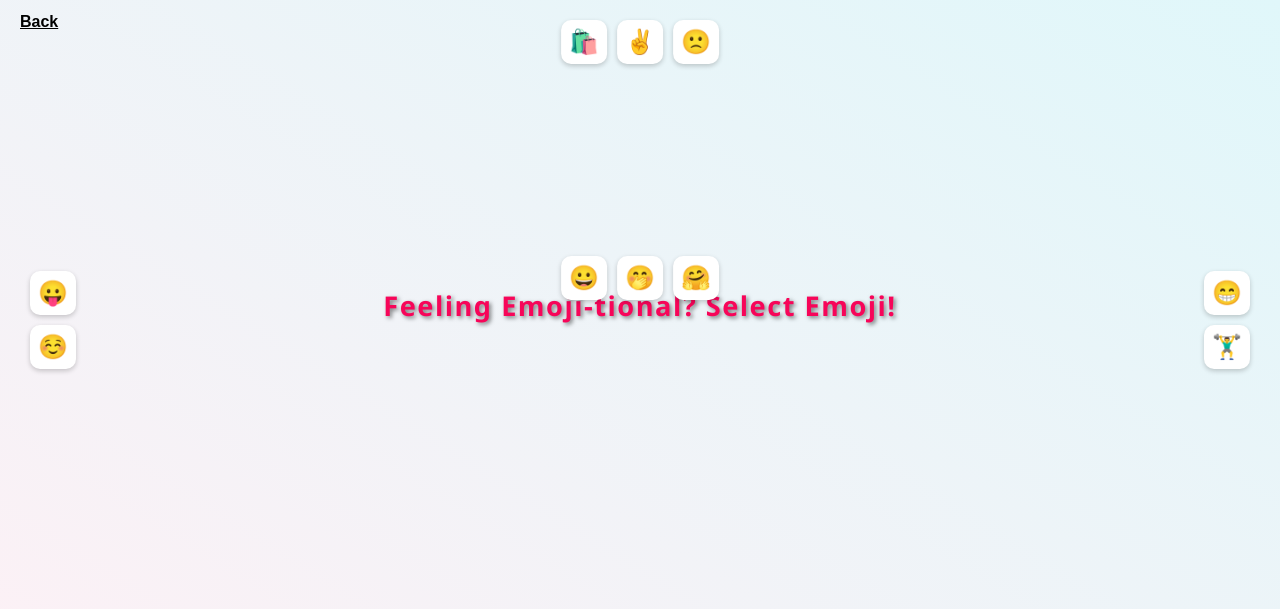
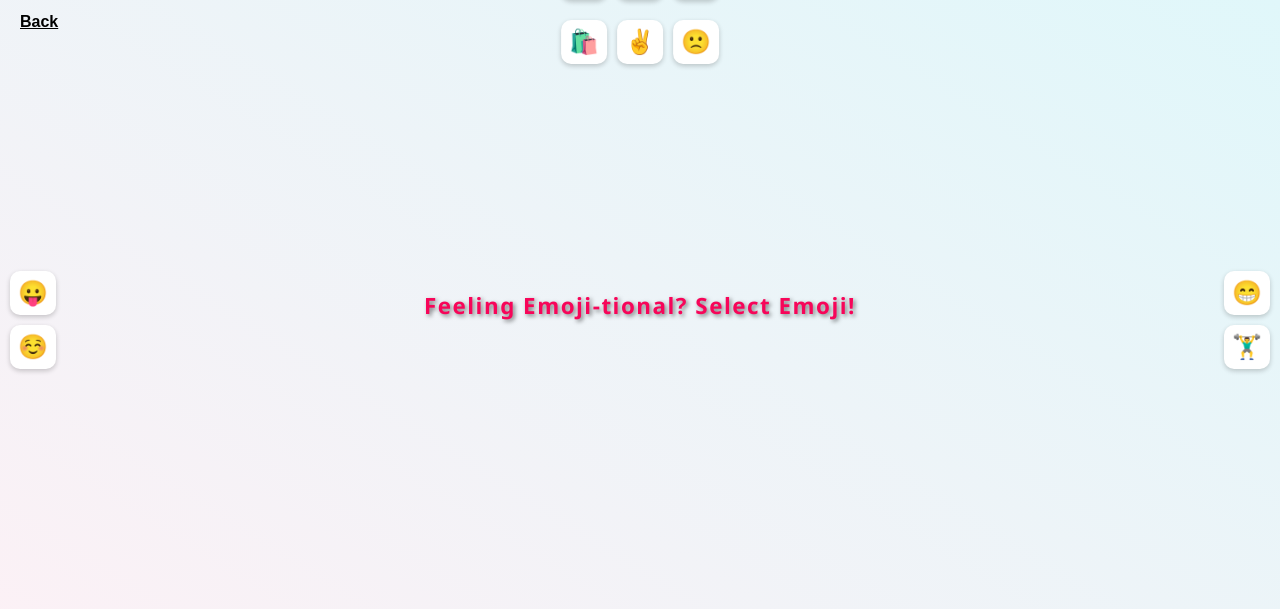
Before and after one commit to Balaji796/Meghana, a Django app: page /view in a window 1280 px wide. Shown: the top 609 px of the page. Run offline with Django 4.2, Linux system fonts and the light colour scheme.

Commit message:
Update emoji.html

```diff
--- a/meghana/templates/emoji.html
+++ b/meghana/templates/emoji.html
@@ -53,7 +53,7 @@
     }
 
     .bottom {
-      bottom: 500px; /* Moved higher from 100px */
+      bottom: 800px; /* Moved higher from 100px */
       left: 50%;
       transform: translateX(-50%);
       flex-wrap: wrap;
@@ -61,14 +61,14 @@
     }
 
     .left {
-      left: 30px;
+      left: 10px;
       top: 40%;
       transform: translateY(-50%);
       flex-direction: column;
     }
 
     .right {
-      right: 30px;
+      right: 10px;
       top: 40%;
       transform: translateY(-50%);
       flex-direction: column;
@@ -103,7 +103,7 @@
 
     h1 {
       font-family: 'Segoe UI', Arial, sans-serif;
-      font-size: 1.7rem;
+      font-size: 1.4rem;
       font-weight: bold;
       color: #f70559;
       text-shadow: 2px 2px 4px rgba(0,0,0,0.5);
@@ -126,7 +126,7 @@
       }
 
       .bottom {
-        bottom: 20px; /* Even higher on small screens */
+        bottom: 520px; /* Even higher on small screens */
       }
 
       body {
```
